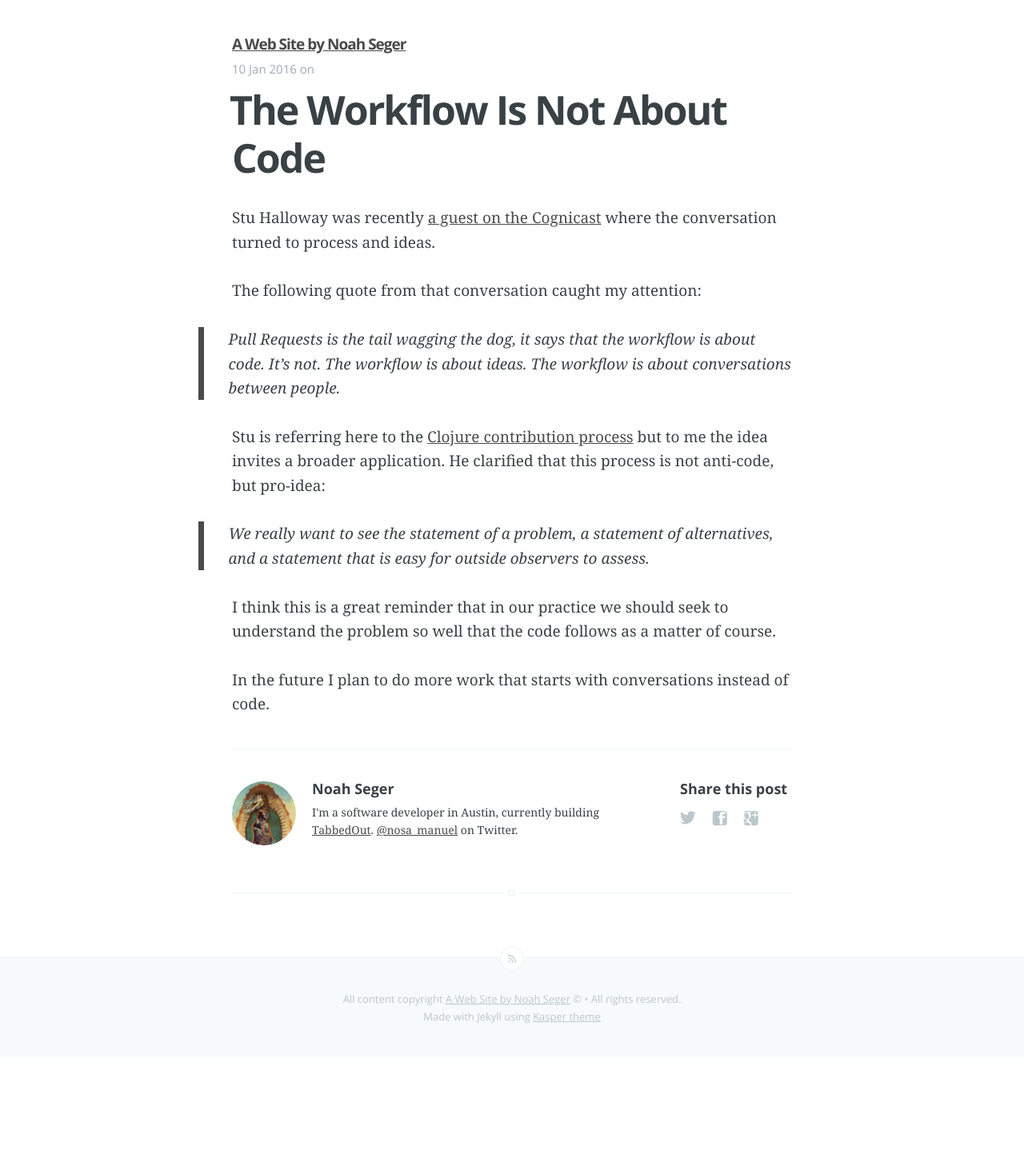
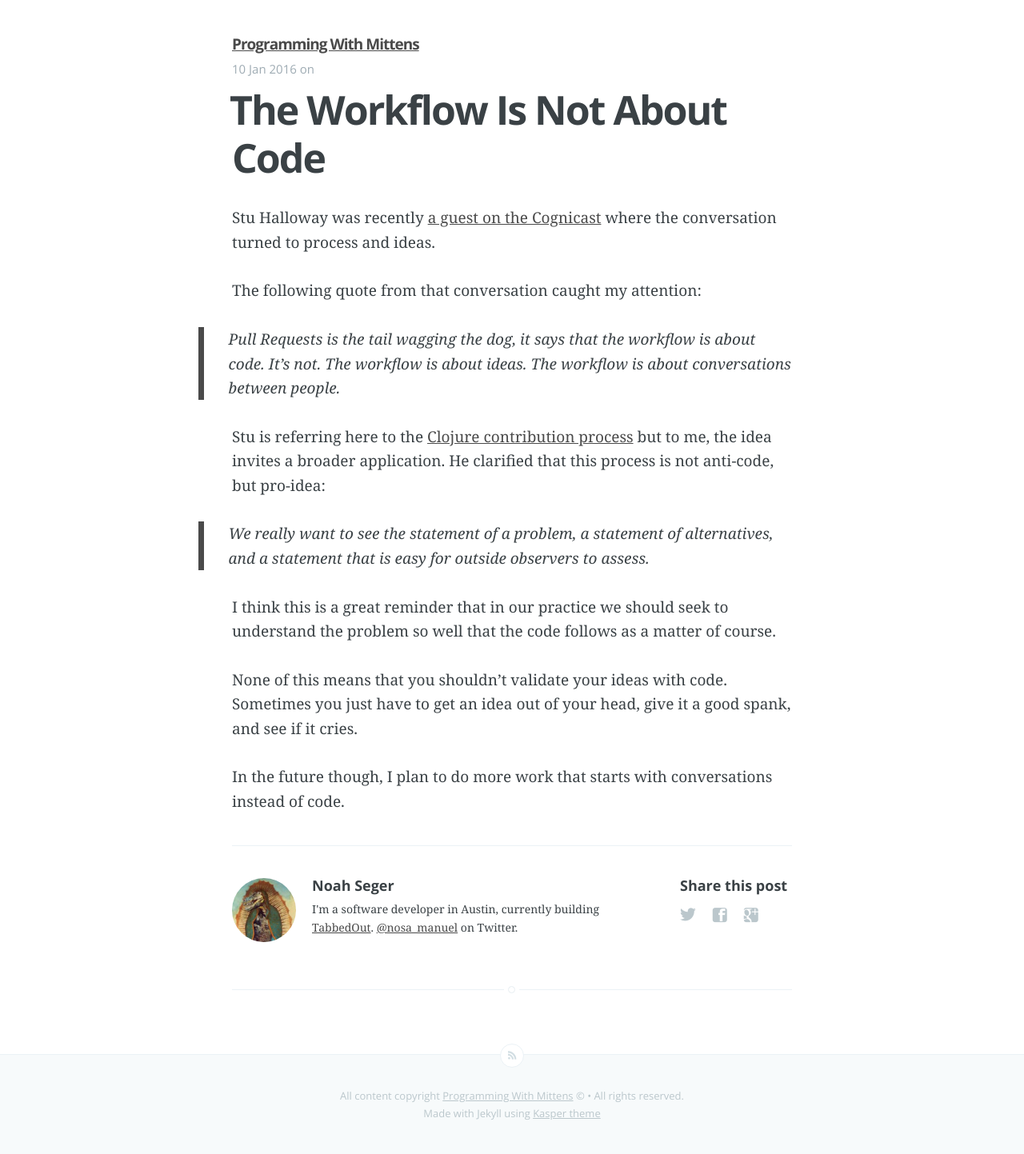
Before and after one commit to nosamanuel/nosamanuel.github.io, a Jekyll site: the page built from _posts/2016-01-10-the-workflow-is-not-about-code.markdown, in a window 1280 px wide. Shown: the whole page at 80% size. Built offline with Jekyll 4.4.1, drawn with Linux system fonts in a browser that asks for light colours; Markdown is read by kramdown in place of the engine named in the settings; before the commit the page ends 1322 px from its top, so only the background shows below that.

Commit message:
Simplify

```diff
--- a/_config.yml
+++ b/_config.yml
@@ -1,5 +1,5 @@
-name: A Web Site by Noah Seger
-description: Programming With Mittens
+name: Programming With Mittens
+description: A Web Site by Noah Seger
 # meta_description: "Your New Jekyll Site, Blogging about stuffs"
 
 markdown: redcarpet
--- a/_posts/2016-01-10-the-workflow-is-not-about-code.markdown
+++ b/_posts/2016-01-10-the-workflow-is-not-about-code.markdown
@@ -2,6 +2,7 @@
 layout: post
 title: The Workflow Is Not About Code
 author: Noah Seger
+excerpt: In the future though I plan to do more work that starts with conversations instead of code.
 ---
 
 Stu Halloway was recently [a guest on the Cognicast](http://blog.cognitect.com/cognicast/092) where the conversation turned to process and ideas.
@@ -10,10 +11,12 @@ The following quote from that conversation caught my attention:
 
 > Pull Requests is the tail wagging the dog, it says that the workflow is about code. It's not. The workflow is about ideas. The workflow is about conversations between people.
 
-Stu is referring here to the [Clojure contribution process](http://dev.clojure.org/display/community/JIRA+workflow) but to me the idea invites a broader application. He clarified that this process is not anti-code, but pro-idea:
+Stu is referring here to the [Clojure contribution process](http://dev.clojure.org/display/community/JIRA+workflow) but to me, the idea invites a broader application. He clarified that this process is not anti-code, but pro-idea:
 
 > We really want to see the statement of a problem, a statement of alternatives, and a statement that is easy for outside observers to assess.
 
 I think this is a great reminder that in our practice we should seek to understand the problem so well that the code follows as a matter of course.
 
-In the future I plan to do more work that starts with conversations instead of code.
+None of this means that you shouldn't validate your ideas with code. Sometimes you just have to get an idea out of your head, give it a good spank, and see if it cries.
+
+In the future though, I plan to do more work that starts with conversations instead of code.
```
